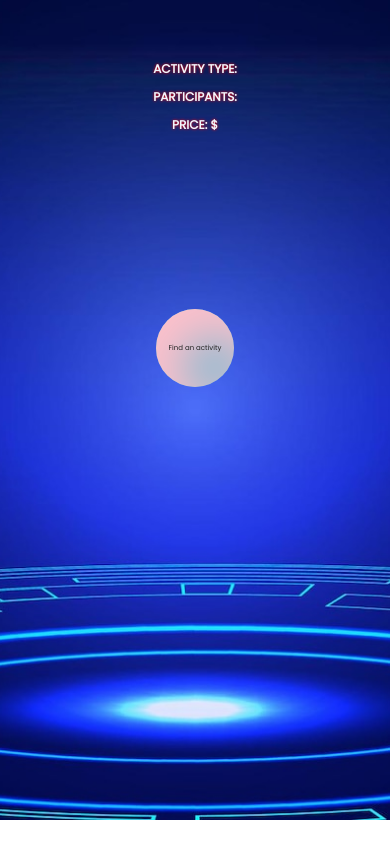
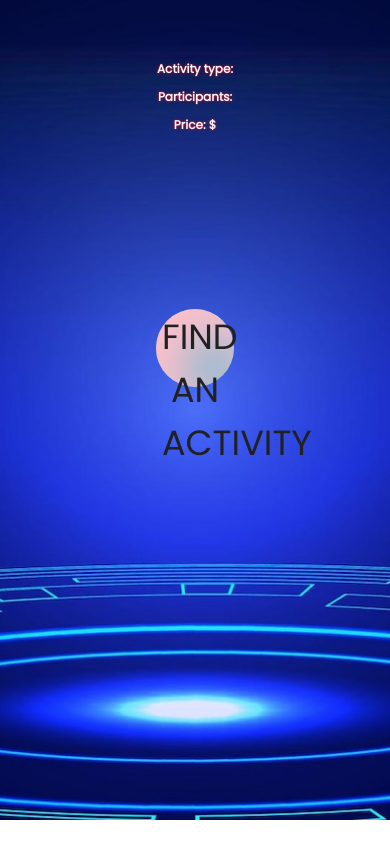
Before and after one commit to NatachaKey/havefun-app-API, a React (Create React App) app: page / in a window 390 px wide. Built offline with nearby package versions, Linux system fonts and the light colour scheme; no server answers.

Commit message:
Update index.css

```diff
--- a/src/index.css
+++ b/src/index.css
@@ -138,8 +138,11 @@ h6{
     --btn-size: 20vmin;
     --btn-transition: all 375ms ease-in-out;
     --container-color-bg: hsla(223, 12%, 59%, 1);
-      font-size:35px;
-      text-transform: uppercase;
-  }
 
   }
+    button{
+    font-size:35px;
+      text-transform: uppercase;
+    }
+
+  }
```
